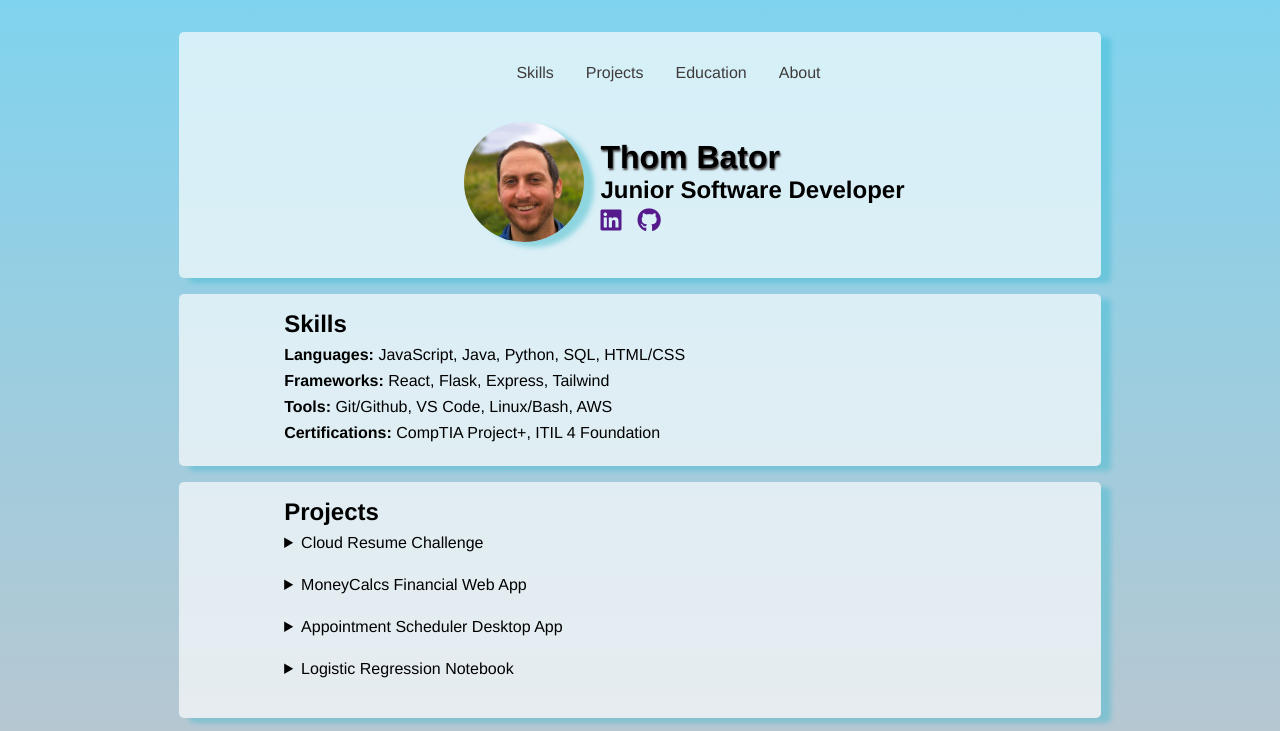
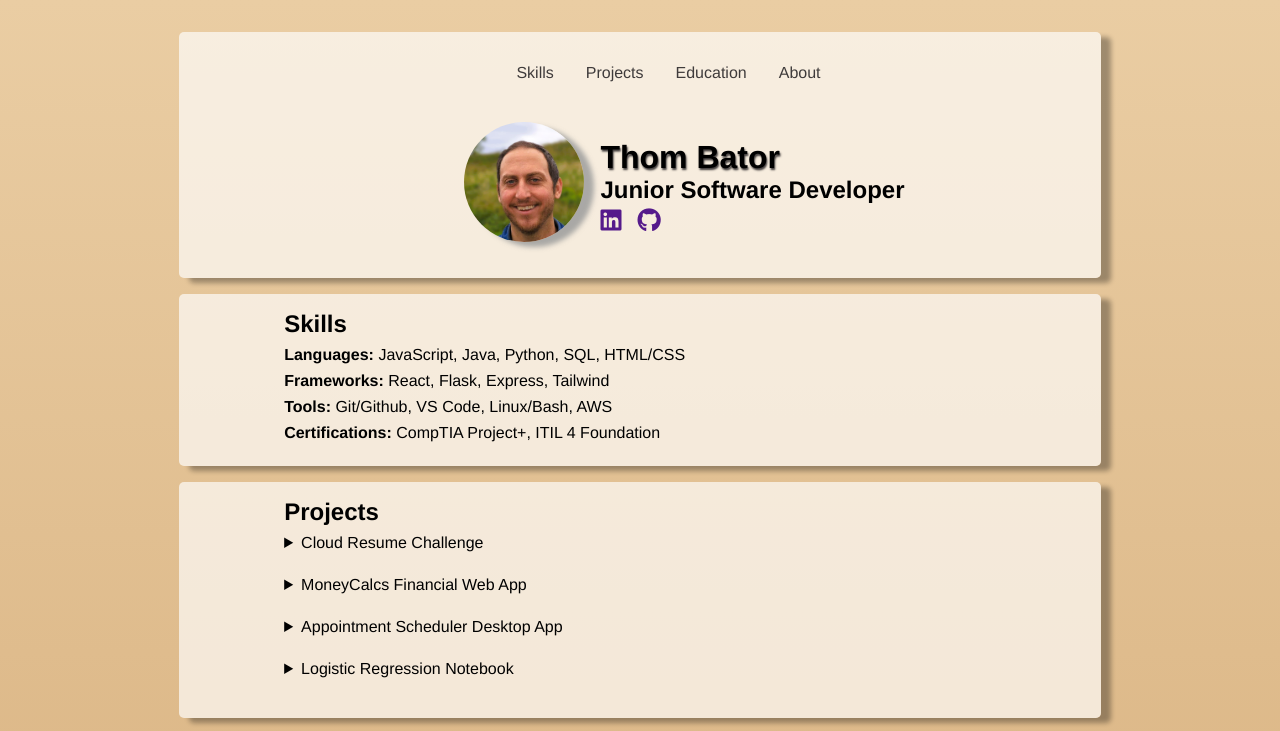
Before and after one commit to ThomBator/cloud-resume, a plain HTML site: page index.html in a window 1280 px wide. Shown: the top 731 px of the page. Drawn offline with Linux system fonts and the light colour scheme.

Commit message:
changed background color

```diff
--- a/style.css
+++ b/style.css
@@ -9,7 +9,7 @@
 
 body {
   font-family: Helvetica, sans-serif;
-  background-image: linear-gradient(rgb(128, 211, 238), rgb(216, 192, 192));
+  background-image: linear-gradient(#eacda3, #d6ae7b);
   display: flex;
   flex-direction: column;
   gap: 1rem;
@@ -44,7 +44,7 @@ section {
   border-radius: 5px;
   padding: 1rem;
   background-color: #ffffffaa;
-  box-shadow: 10px 5px 5px #1ab4cb55;
+  box-shadow: 10px 5px 5px #08080855;
   width: 90%;
   margin: auto;
 }
@@ -146,7 +146,7 @@ i:hover {
   border-radius: 50%;
   max-width: 100%;
   max-height: 15vh;
-  box-shadow: 10px 5px 5px #7acedbcc;
+  box-shadow: 10px 5px 5px #969797cc;
   transition: transform 0.2s;
 }
 
```
